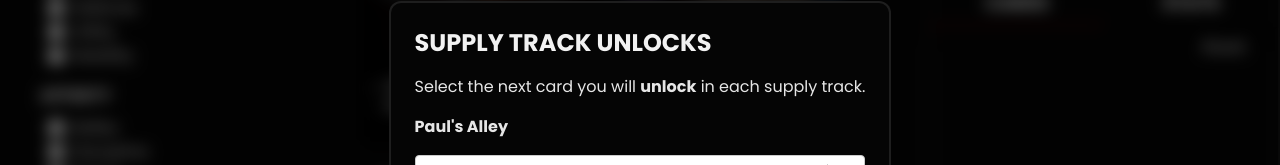
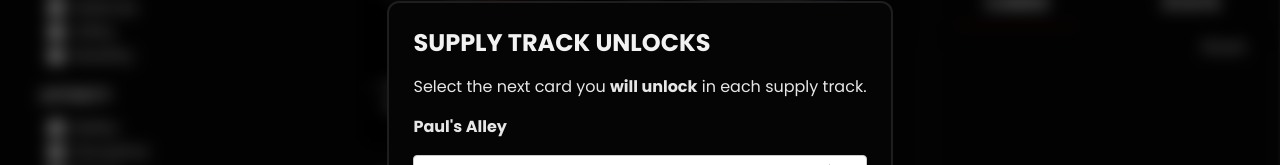
Before and after one commit to jackhugh/b4b-deck-builder, a Next.js app: page / in a window 1280 px wide. Both pictures are taken after a click on the button "Edit". Shown: the part 684-849 px from the top of the page. Built offline with nearby package versions, Linux system fonts and the light colour scheme.

Commit message:
fix styling bug

```diff
--- a/src/components/Card.tsx
+++ b/src/components/Card.tsx
@@ -1,8 +1,8 @@
+import clsx from 'clsx';
+import { motion } from 'framer-motion';
 import React, { useState } from 'react';
-import { motion } from 'framer-motion';
+import { CardInterface } from '~/data/types';
 import { useStore } from '~/store';
-import clsx from 'clsx';
-import { CardInterface } from '~/data/types';
 
 type CardProps = { card: CardInterface };
 
--- a/src/components/CardBrowser.tsx
+++ b/src/components/CardBrowser.tsx
@@ -1,4 +1,3 @@
-import { AnimatePresence, LayoutGroup } from 'framer-motion';
 import { useCardFilters } from '~/hooks/useCardFilters';
 import Card from './Card';
 import { CardFilter } from './CardFilter';
--- a/src/components/CleanerSelect.tsx
+++ b/src/components/CleanerSelect.tsx
@@ -1,8 +1,8 @@
+import clsx from 'clsx';
+import { AnimatePresence, motion, Variants } from 'framer-motion';
+import { useMemo, useState } from 'react';
 import { cleaners } from '~/data/cleaners';
-import { AnimatePresence, motion, Variants } from 'framer-motion';
 import { useStore } from '~/store';
-import { useMemo, useState } from 'react';
-import clsx from 'clsx';
 
 const cleanersSorted = [...cleaners].sort();
 
@@ -67,7 +67,7 @@ type CleanerButtonProps = { name: string; onClick: () => void; className?: strin
 function CleanerButton({ name, onClick, className }: CleanerButtonProps) {
 	return (
 		<button
-			className={clsx('text-3xl font-bold absolute right-0 p-2 h-full', className)}
+			className={clsx('text-3xl font-bold absolute p-2 h-full', className)}
 			children={name}
 			onClick={onClick}
 		/>
--- a/src/components/EditSupplyTracks.tsx
+++ b/src/components/EditSupplyTracks.tsx
@@ -1,9 +1,9 @@
 import React, { useMemo } from 'react';
-import { SupplyTracks, supplyTracks } from '~/data/types';
-import { objectKeys } from '~/util';
 import Select from 'react-select';
 import { supplyLines } from '~/data/supply-lines';
+import { SupplyTracks, supplyTracks } from '~/data/types';
 import { useStore } from '~/store';
+import { objectKeys } from '~/util';
 import Modal from './Modal';
 
 type EditSupplyTracksModalProps = { closeModal: () => void; isOpen: boolean };
@@ -12,7 +12,7 @@ export default function EditSupplyTracksModal({ closeModal, isOpen }: EditSupply
 	return (
 		<Modal title='Supply Track Unlocks' isOpen={isOpen} closeModal={closeModal}>
 			<p>
-				Select the next card you will <span className='font-bold'>unlock</span> in each supply track.
+				Select the next card you <span className='font-bold'>will unlock</span> in each supply track.
 			</p>
 			{objectKeys(supplyTracks)
 				.filter((key) => supplyTracks[key].isUnlockable)
@@ -49,6 +49,7 @@ function SelectableSupplyTrack({ id }: SelectableSupplyTrackProps) {
 				options={options}
 				// mem leak here. no idea.
 				onChange={(card) => card && setUnlockedSupplyTracks(id, card.value)}
+				isClearable
 			/>
 		</>
 	);
--- a/src/components/Modal.tsx
+++ b/src/components/Modal.tsx
@@ -1,14 +1,21 @@
 import { motion } from 'framer-motion';
+import { useEffect } from 'react';
 
 type ModalProps = { isOpen: boolean; closeModal: () => void; children: React.ReactNode; title: React.ReactNode };
 
 export default function Modal({ closeModal, children, title, isOpen }: ModalProps) {
+	useEffect(() => {
+		const listener = (e: KeyboardEvent) => e.key === 'Escape' && closeModal();
+		window.addEventListener('keydown', listener);
+		return () => window.removeEventListener('keydown', listener);
+	}, []);
+
 	return isOpen ? (
 		<motion.div
 			initial={{ opacity: 0 }}
 			animate={{ opacity: 1 }}
 			transition={{ duration: 0.2 }}
-			className='fixed inset-0 bg-black/50 backdrop-blur z-50 flex flex-col items-center justify-center'
+			className='fixed inset-0 bg-black/50 backdrop-blur z-10 flex flex-col items-center justify-center'
 			onClick={closeModal}
 		>
 			<div className='flex-1' />
--- a/src/components/Sidebar.tsx
+++ b/src/components/Sidebar.tsx
@@ -54,7 +54,7 @@ function SidebarTab({ name, setActiveTab, isActive }: SidebarTabProps) {
 			<button onClick={setActiveTab} className={clsx('title text-lg w-full p-2 relative')}>
 				{name}
 			</button>
-			{isActive && <motion.div layoutId='tab-underline' className='h-[2px] bg-brand/30' />}
+			{isActive && <motion.div layoutId='tab-underline' className='h-[2px] bg-brand/30 mx-6' />}
 		</div>
 	);
 }
```
Also changed, not shown: src/components/CardFilter.tsx (+4 -4 lines).
